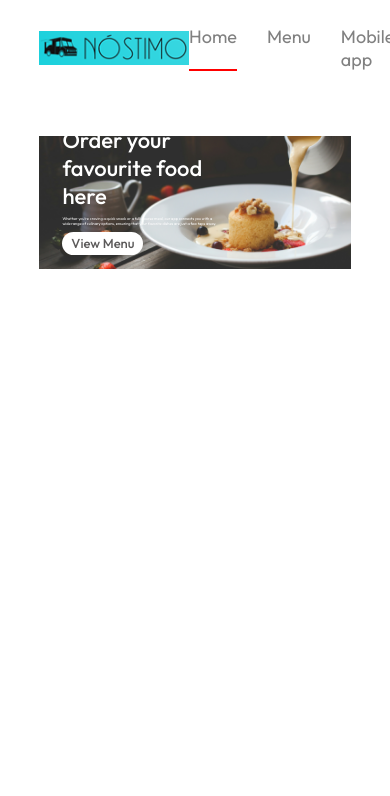
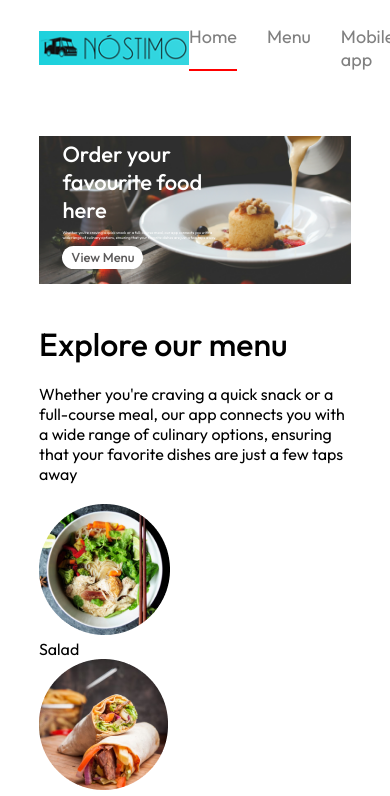
Before and after one commit to Amandeep-Codes/Project1, a React (Create React App) app in the folder food_delivery/: page / in a window 390 px wide. Shown: the top 796 px of the page. Built offline with nearby package versions, Linux system fonts and the light colour scheme.

Commit message:
adding food menu

```diff
--- /dev/null
+++ b/food_delivery/src/components/ExploreMenu/ExploreMenu.css
@@ -0,0 +1,13 @@
+.explore-menu{
+    display:flex;
+    flex-direction: column;
+    gap: 20px;
+}
+
+.explore-menu h1{
+    font-weight: 500;
+
+}
+explore-menu-text{
+    color:white;
+}
--- /dev/null
+++ b/food_delivery/src/components/ExploreMenu/ExploreMenu.jsx
@@ -0,0 +1,26 @@
+import React from 'react'
+import './ExploreMenu.css'
+import { menu_list } from "../../assets/assets";
+
+const ExploreMenu = () => {
+  return (
+    <div className='explore-menu' id=''explore-menu>
+        <h1>Explore our menu</h1>
+        <p className='explore-menu-text'>Whether you're craving a quick snack or a full-course meal, our app connects you with a wide range of culinary options, ensuring that your favorite dishes are just a few taps away</p>
+        <div className="explore-menu-list">
+            {menu_list.map((item,index)=>{
+                return(
+                    <div key={index} className='explore-menu-list-item'>
+                        <img src={item.menu_image} alt=" menu" />
+                        <p>{item.menu_name}</p>
+                     </div>
+
+                    )
+            })}
+        </div>
+
+    </div>
+  )
+}
+
+export default ExploreMenu
--- a/food_delivery/src/components/Header/Header.css
+++ b/food_delivery/src/components/Header/Header.css
@@ -19,6 +19,7 @@
     max-width:50%;
     bottom:10%;
     left:6vw;
+    animation: fadeIN 3s;
 }
 .header-content h2{
     font-weight:500;
@@ -41,11 +42,25 @@
     font-size: 13px;
     border-radius: 50px;
 }
-@keyframes fadeIn {
-    0%{
-        opacity:0;
+
+
+
+@media (max-width:1050px) {
+    .header{
+        height: 38vw;
     }
-    100%{
-        opacity: 1;
+    .header-contents{
+        max-width: 45%;
     }
 }
+@media(max-width:750px){
+    .header-contents{
+        max-width: 55%;
+    }
+    .header-contents p{
+       display: none;
+    }
+    .header-contents button{
+        padding: 2vw 4vw;
+    }
+}
--- a/food_delivery/src/index.css
+++ b/food_delivery/src/index.css
@@ -5,7 +5,7 @@
   padding: 0;
   margin:0;
   box-sizing:border-box;
-  font-family: Outfit;
+  font-family:Outfit;
 }
 body{
   min-height:100vh;
@@ -19,3 +19,12 @@ a{
   width:80%;
   margin:auto;
 }
+
+@keyframes fadeIn {
+  0%{
+      opacity:0;
+  }
+  100%{
+      opacity: 1;
+  }
+}
--- a/food_delivery/src/pages/Home/Home.jsx
+++ b/food_delivery/src/pages/Home/Home.jsx
@@ -1,12 +1,14 @@
 import React from 'react'
 import Header from '../../components/Header/Header'
+import ExploreMenu from '../../components/ExploreMenu/ExploreMenu'
 
 const Home = () => {
   return (
-    <div>
+    <>
         <Header/>
+        <ExploreMenu/>
 
-    </div>
+    </>
   )
 }
 
```
